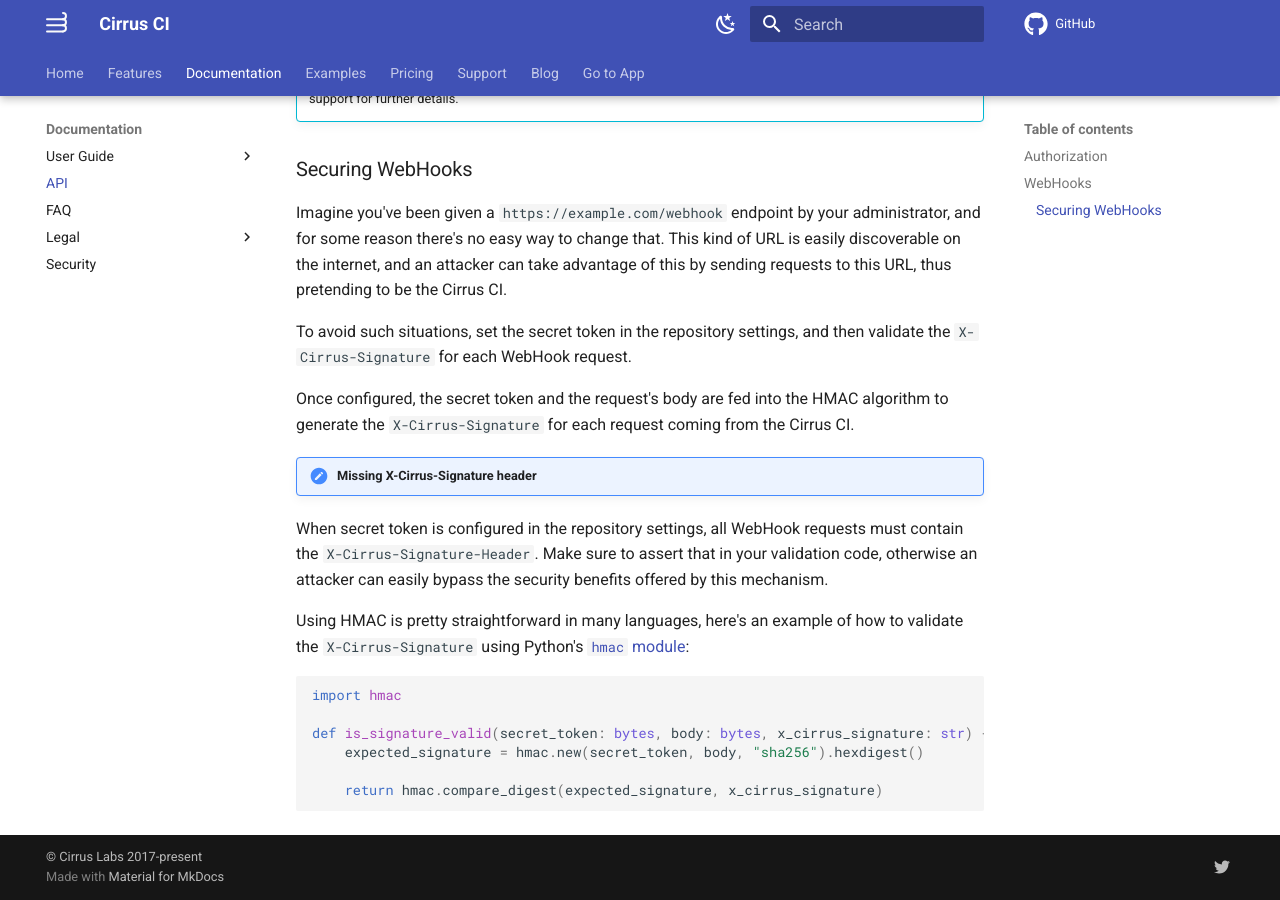
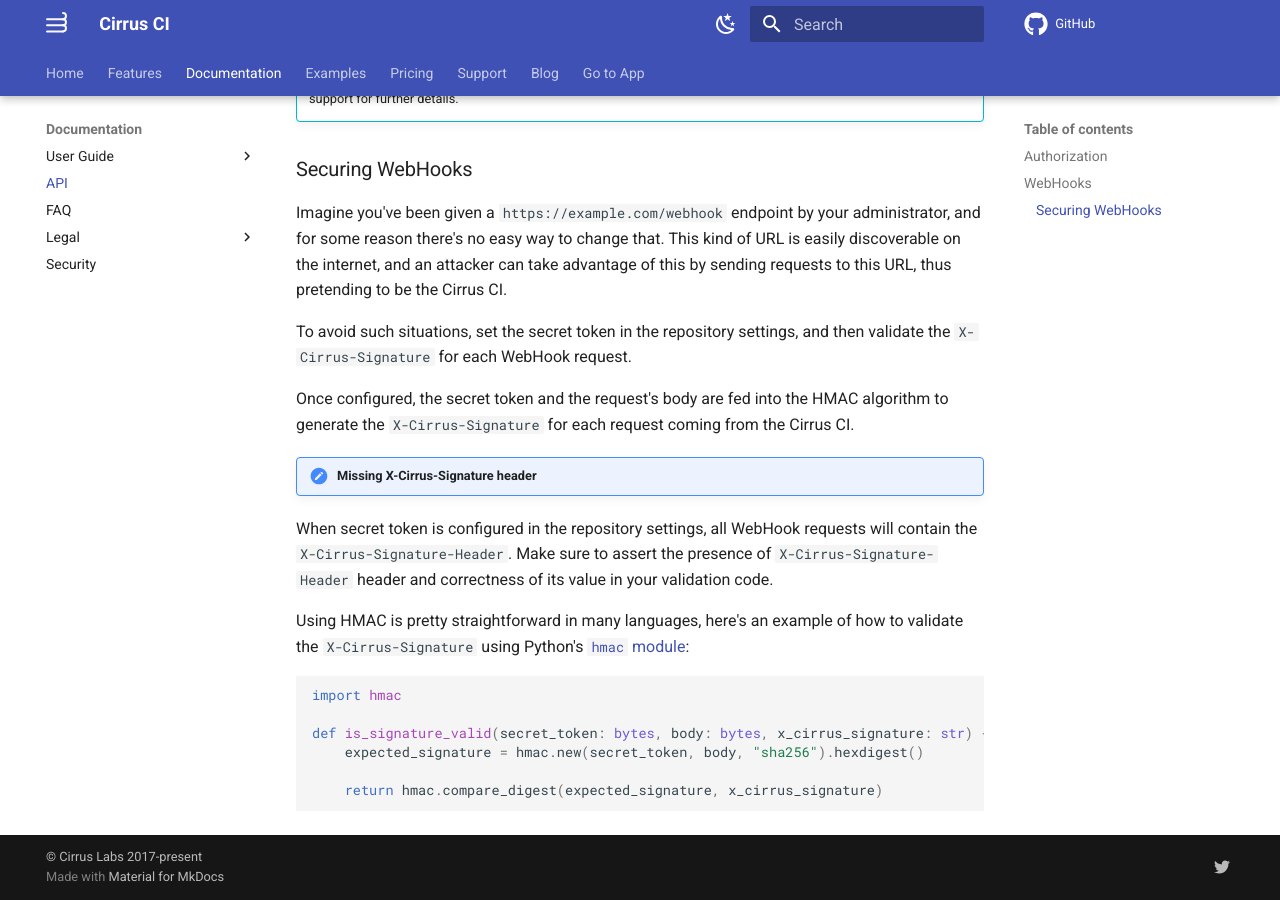
Before and after one commit to cirruslabs/cirrus-ci-docs, an MkDocs documentation site: the page built from docs/api.md, in a window 1280 px wide and 900 px high, scrolled down 1859 px. Built offline with MkDocs 1.6.1 and Material for MkDocs 9.7.7, drawn with Linux system fonts in a browser that asks for light colours; comment, search, counter and statistics services are not loaded.

Commit message:
Update docs/api.md
Co-authored-by: Fedor Korotkov <fedor@cirruslabs.org>

```diff
--- a/docs/api.md
+++ b/docs/api.md
@@ -86,7 +86,7 @@ To avoid such situations, set the secret token in the repository settings, and t
 Once configured, the secret token and the request's body are fed into the HMAC algorithm to generate the `X-Cirrus-Signature` for each request coming from the Cirrus CI.
 
 !!! attention "Missing X-Cirrus-Signature header"
-When secret token is configured in the repository settings, all WebHook requests must contain the `X-Cirrus-Signature-Header`. Make sure to assert that in your validation code, otherwise an attacker can easily bypass the security benefits offered by this mechanism.
+When secret token is configured in the repository settings, all WebHook requests will contain the `X-Cirrus-Signature-Header`. Make sure to assert the presence of `X-Cirrus-Signature-Header` header and correctness of its value in your validation code.
 
 Using HMAC is pretty straightforward in many languages, here's an example of how to validate the `X-Cirrus-Signature` using Python's [`hmac` module](https://docs.python.org/3/library/hmac.html):
 
```
